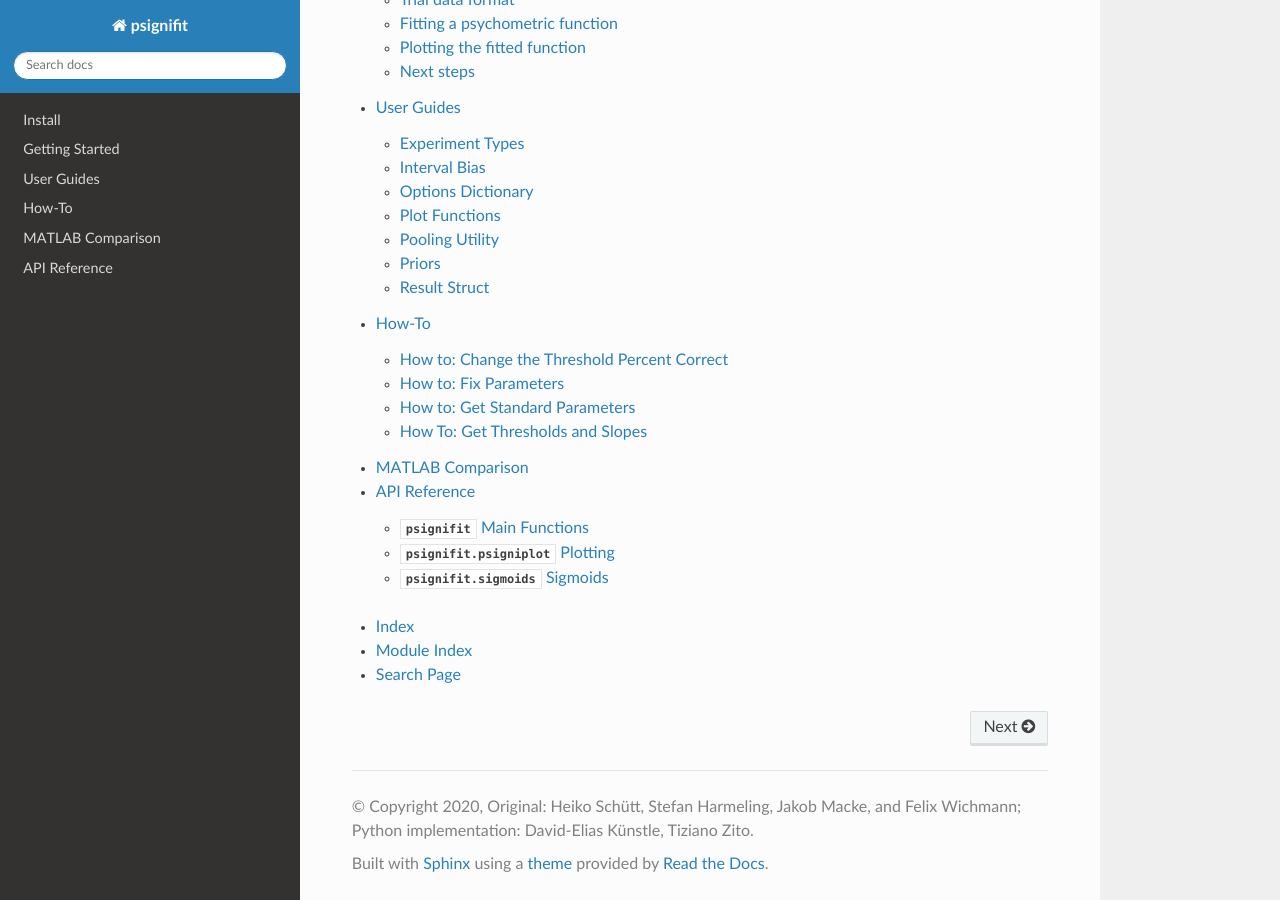
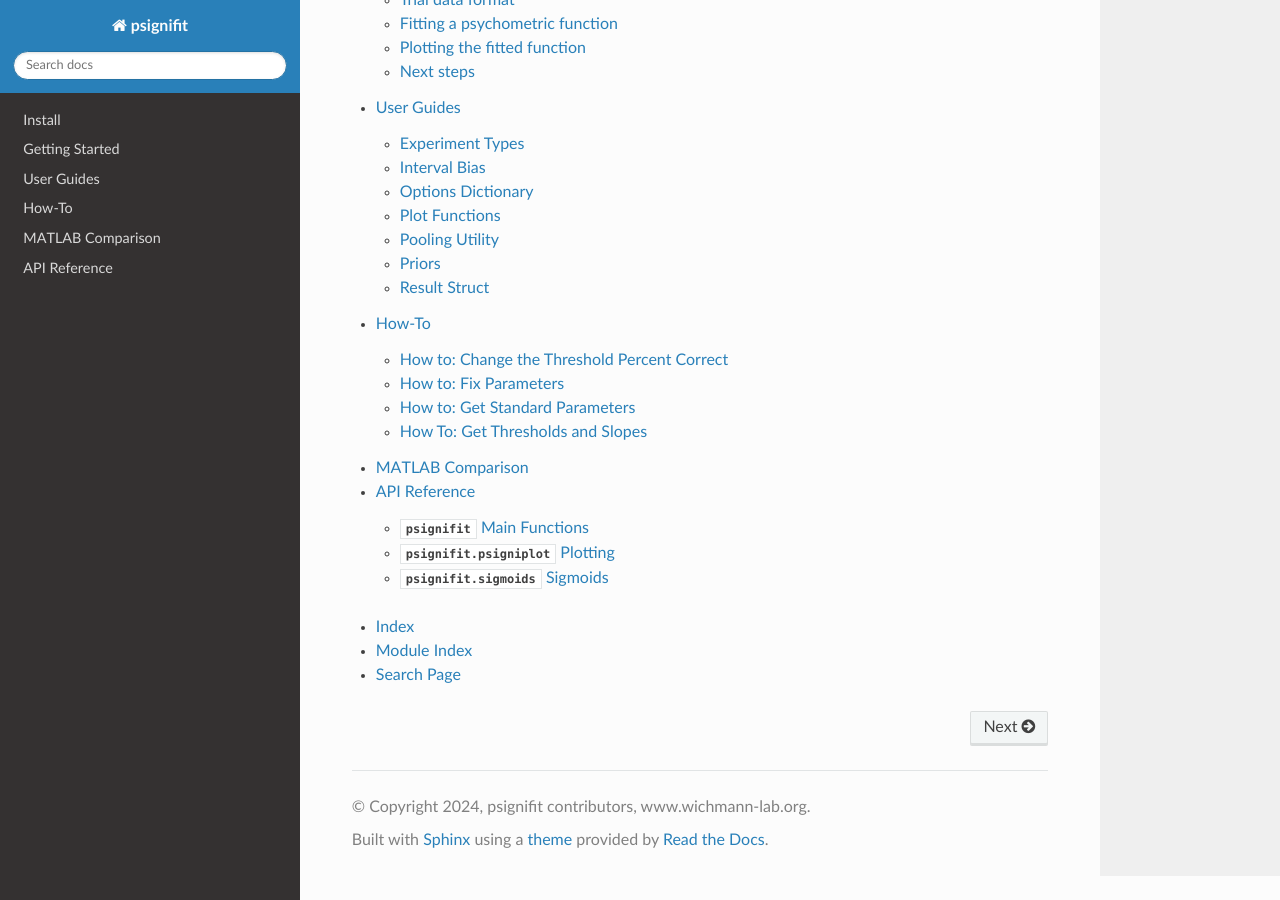
Before and after one commit to wichmann-lab/python-psignifit, a Sphinx documentation site: the page built from docs/index.rst, in a window 1280 px wide and 900 px high, scrolled down 1440 px. Built offline with Sphinx 7.4.7 and the Read the Docs theme 2.0.0, drawn with Linux system fonts in a browser that asks for light colours; pages that are not in the unit, such as notebooks, are missing from menus.

Commit message:
Adjust authors in docs

```diff
--- a/docs/conf.py
+++ b/docs/conf.py
@@ -21,8 +21,8 @@ from sphinx_gallery.sorting import ExampleTitleSortKey
 # -- Project information -----------------------------------------------------
 
 project = 'psignifit'
-author = 'Original: Heiko Schütt, Stefan Harmeling, Jakob Macke, and Felix Wichmann; Python implementation: David-Elias Künstle, Tiziano Zito'
-copyright = '2020, ' + author
+author = 'psignifit contributors, www.wichmann-lab.org'
+copyright = '2024, ' + author
 
 
 # -- General configuration ---------------------------------------------------
```
